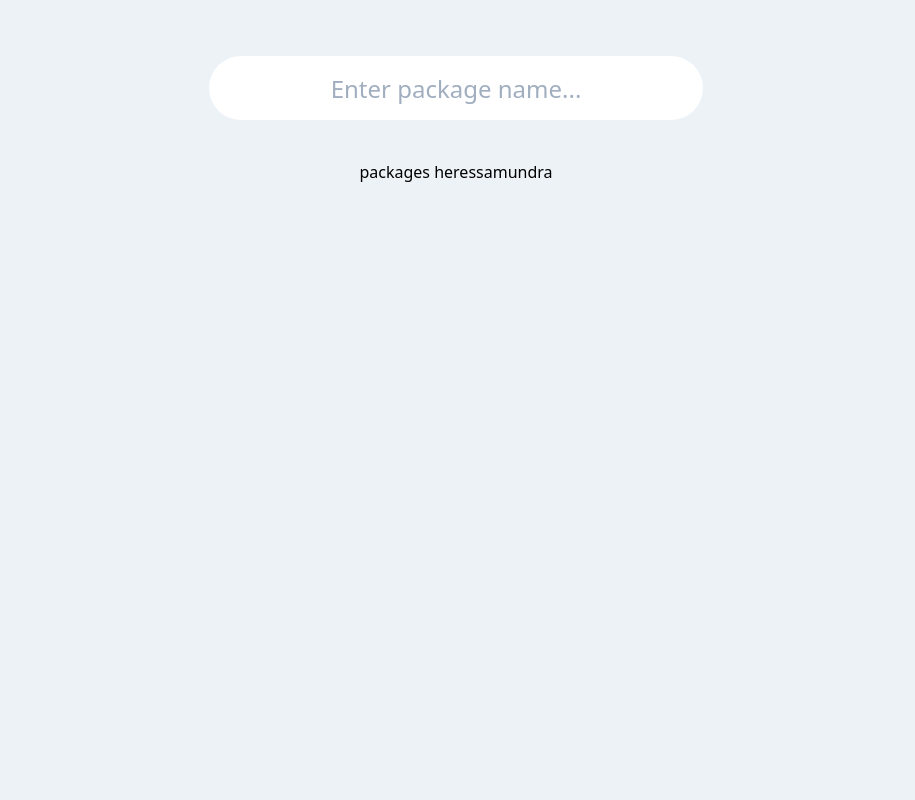
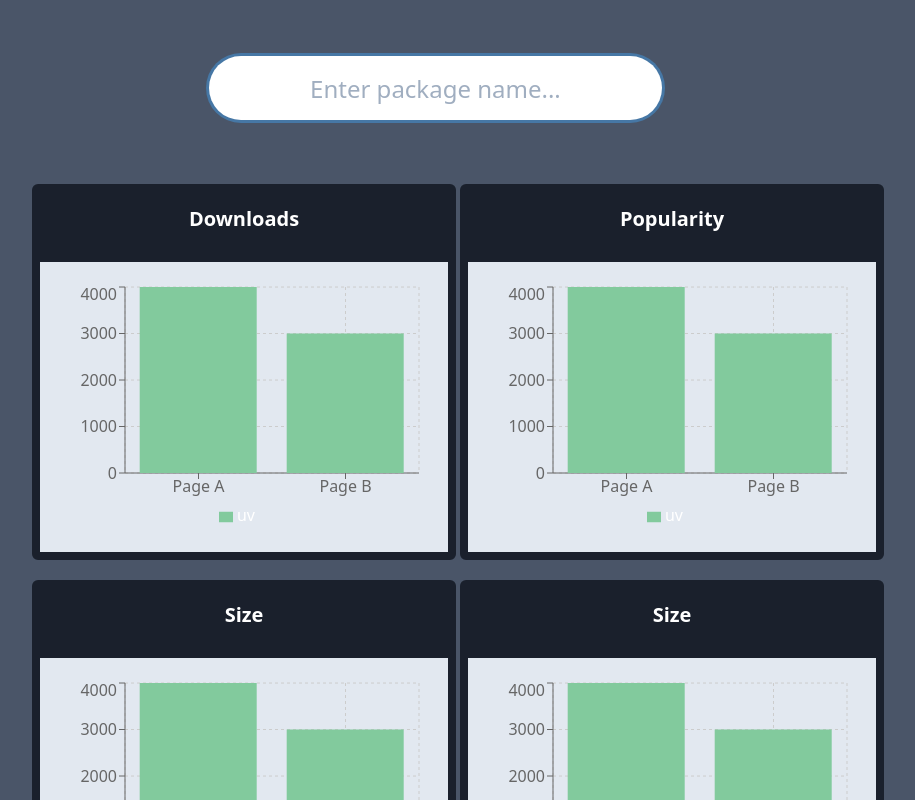
Before and after one commit to samundrak/nicepkg, a React (Create React App) app: page / in a window 1280 px wide. Shown: the top 800 px of the page, without its empty margins (184-1099 px from the left). Built offline with nearby package versions, Linux system fonts and the light colour scheme.

Commit message:
fix: layout and chart addition fix: fetch package on selection

```diff
--- a/package.json
+++ b/package.json
@@ -44,6 +44,7 @@
   },
   "devDependencies": {
     "@types/react": "^16.9.51",
-    "@types/react-dom": "^16.9.8"
+    "@types/react-dom": "^16.9.8",
+    "@types/recharts": "^1.8.16"
   }
 }
--- a/public/index.html
+++ b/public/index.html
@@ -24,7 +24,7 @@
       work correctly both with client-side routing and a non-root public URL.
       Learn how to configure a non-root public URL by running `npm run build`.
     -->
-    <title>React App</title>
+    <title>Nice Package</title>
   </head>
   <body>
     <noscript>You need to enable JavaScript to run this app.</noscript>
--- a/src/App.tsx
+++ b/src/App.tsx
@@ -1,19 +1,34 @@
 import React, { useContext } from "react";
 import "./css/app.css";
-import SearchBox from "./components/SearchBox";
+import SearchBox, { IMiniPackageInfo } from "./components/SearchBox";
 import { PackageContext } from "./providers/PackageProvider";
+import PackageBox from "./components/PackageBox";
+import { PACKAGE_INFO } from "./consts/api";
+import { IPackage } from "./interfaces/IPackage";
+import { addPackage } from "./providers/PackageProvider/action-creator";
 
 function App() {
   const packageState = useContext(PackageContext);
 
+  const handlePackageAddition = React.useCallback(
+    async (packageInfo: IMiniPackageInfo) => {
+      const data = (await fetch(
+        `${PACKAGE_INFO}${packageInfo.name}`
+      ).then((response) => response.json())) as { collected: IPackage };
+      packageState.dispatch?.(addPackage(data.collected));
+    },
+    []
+  );
   return (
-    <div className="flex flex-col bg-gray-200 justify-center h-screen items-center">
-      <div className="min-w-full p-12 flex-initial">
-        <SearchBox />
+    <div className="min-h-screen flex flex-col bg-gray-700 justify-start h-auto items-center">
+      <div className="min-w-full p-12 ">
+        <SearchBox onAdd={handlePackageAddition} />
       </div>
-      <div className="flex-auto">
-        packages heres
-        {packageState.state?.name}
+      <div className="min-w-full p-1 flex justify-center flex-wrap">
+        <PackageBox title="Downloads" />
+        <PackageBox title="Popularity" />
+        <PackageBox title="Size" />
+        <PackageBox title="Size" />
       </div>
     </div>
   );
--- a/src/components/PackageBox/index.tsx
+++ b/src/components/PackageBox/index.tsx
@@ -1,6 +1,71 @@
 import React from "react";
+import {
+  BarChart,
+  CartesianGrid,
+  XAxis,
+  YAxis,
+  Tooltip,
+  Legend,
+  Bar,
+  ResponsiveContainer,
+} from "recharts";
 
-const PackageBox = () => {
-  return <div>I am package</div>;
+interface IProps {
+  title: string;
+}
+const data = [
+  {
+    name: "Page A",
+    uv: 4000,
+  },
+  {
+    name: "Page B",
+    uv: 3000,
+  },
+  // {
+  //   name: "Page C",
+  //   uv: 2000,
+  // },
+  // {
+  //   name: "Page D",
+  //   uv: 2780,
+  // },
+  // {
+  //   name: "Page E",
+  //   uv: 1890,
+  // },
+  // {
+  //   name: "Page F",
+  //   uv: 2390,
+  // },
+  // {
+  //   name: "Page G",
+  //   uv: 3490,
+  // },
+];
+const PackageBox = (props: IProps) => {
+  return (
+    <div className="flex flex-col w-4/12   text-white ml-1 mt-5">
+      <div className="text-xl font-semibold rounded-t-md bg-gray-900 text-center p-5">
+        {props.title}
+      </div>
+      <div
+        className="bg-gray-300 h-auto p-5 rounded-b-md
+      text-center border-gray-900 border-solid border-8"
+      >
+        <ResponsiveContainer width={"99%"} height={250}>
+          <BarChart data={data}>
+            <CartesianGrid strokeDasharray="3 3" />
+            <XAxis dataKey="name" />
+            <YAxis />
+            <Tooltip />
+            <Legend />
+            {/* <Bar dataKey="pv" fill="#8884d8" /> */}
+            <Bar dataKey="uv" fill="#82ca9d" />
+          </BarChart>
+        </ResponsiveContainer>
+      </div>
+    </div>
+  );
 };
 export default PackageBox;
--- a/src/components/SearchBox/index.tsx
+++ b/src/components/SearchBox/index.tsx
@@ -6,7 +6,15 @@ import { NPM_SEARCH } from "../../consts/api";
 import { fetcher } from "../../utils";
 import useKeyBoardEvents, { SpecialKeys } from "../../hooks/useKeyboard";
 
-const SearchBox = () => {
+export interface IMiniPackageInfo {
+  name: string;
+  version?: string;
+}
+interface IProps {
+  onAdd?: (packageInfo: IMiniPackageInfo) => void;
+}
+const SearchBox = (props: IProps) => {
+  const inputRef = React.useRef<HTMLInputElement>(null);
   const [activeListIndex, setActiveListIndex] = React.useState(-1);
   const listRef = React.useRef<HTMLUListElement>(null);
   const [searchTerm, setSearchTerm] = React.useState("");
@@ -15,7 +23,9 @@ const SearchBox = () => {
     debouncedSearchTerm ? `${NPM_SEARCH}${debouncedSearchTerm}&size=5` : null,
     fetcher
   );
-
+  React.useEffect(() => {
+    inputRef.current?.focus();
+  }, []);
   const handleInputChange = React.useCallback(
     (event: SyntheticEvent<HTMLInputElement>) => {
       setSearchTerm(event.currentTarget.value);
@@ -29,13 +39,17 @@ const SearchBox = () => {
   const handlePackageSelection = React.useCallback(
     (item) => {
       return () => {
-        console.log(item);
         //@ts-ignore
         tagInput.addNewTag(item.package.name, item.package.name);
         setSearchTerm("");
+        inputRef.current?.focus();
+        props.onAdd?.({
+          name: item.package.name,
+          version: item.package.version,
+        });
       };
     },
-    [tagInput]
+    [props.onAdd, tagInput]
   );
 
   const handleKeyFlow = React.useCallback(
@@ -103,8 +117,9 @@ const SearchBox = () => {
         </div>
         <div className="w-5/12 h-16">
           <input
+            ref={inputRef}
             className="
-            w-full
+            w-11/12
             h-16
           text-2xl
           text-center
@@ -117,7 +132,7 @@ const SearchBox = () => {
           />
           <ul
             ref={listRef}
-            className="absolute rounded-md mt-1 w-5/12 bg-white shadow-xl"
+            className="absolute rounded-md mt-1 w-5/12 bg-white shadow-xl z-50"
           >
             {(data?.results || []).map(
               (item: { package: Record<string, any> }, index: number) => (
--- a/src/consts/api/index.ts
+++ b/src/consts/api/index.ts
@@ -1 +1,2 @@
-export const NPM_SEARCH = `https://api.npms.io/v2/search?q=`;
+export const NPM_SEARCH = "https://api.npms.io/v2/search?q=";
+export const PACKAGE_INFO = "https://api.npms.io/v2/package/";
--- a/src/providers/PackageProvider/action-creator.ts
+++ b/src/providers/PackageProvider/action-creator.ts
@@ -1 +1,19 @@
-export function addPackage() {}
+import { IPackage } from "../../interfaces/IPackage";
+
+export const ADD_NEW_PACKAGE = "ADD_NEW_PACKAGE";
+export const DELETE_PACKAGE = "DELETE_PACKAGE";
+
+export function addPackage(packageInfo: IPackage) {
+  return {
+    type: ADD_NEW_PACKAGE,
+    payload: packageInfo,
+  };
+}
+export function deletePackage(packageId: string) {
+  return {
+    type: DELETE_PACKAGE,
+    payload: {
+      id: packageId,
+    },
+  };
+}
--- a/src/providers/PackageProvider/actions.ts
+++ b/src/providers/PackageProvider/actions.ts
@@ -1,25 +1,29 @@
 import produce from "immer";
 import { IPackage } from "../../interfaces/IPackage";
+import { ADD_NEW_PACKAGE } from "./action-creator";
 
 export interface IPackageState {
-  name: string;
   packages: IPackage[];
 }
 
 export const stateFactory = (): IPackageState => ({
-  name: "samundra",
   packages: [],
 });
 
 export default function (
   state: IPackageState,
   action?: {
+    type: string;
     payload: {
       [key: string]: any;
     };
   }
 ): IPackageState {
   return produce(state, (draft) => {
+    switch (action?.type) {
+      case ADD_NEW_PACKAGE:
+        state.packages.push(action.payload as IPackage);
+    }
     return draft;
   });
 }
--- a/src/providers/PackageProvider/index.tsx
+++ b/src/providers/PackageProvider/index.tsx
@@ -1,12 +1,10 @@
 import React, { useReducer, Dispatch } from "react";
 import actions, { IPackageState, stateFactory } from "./actions";
 
-export const PackageContext = React.createContext<
-  Partial<{
-    state: IPackageState;
-    dispatch: React.DispatchWithoutAction;
-  }>
->({}!);
+export const PackageContext = React.createContext<{
+  state: IPackageState;
+  dispatch: ({}: any) => any;
+}>(null!);
 
 const PackageProvider: React.FC<{}> = ({ children }) => {
   const [state, dispatch] = useReducer(actions, stateFactory());
```
Also changed, not shown: src/interfaces/IGithub.ts (added, +32 -0 lines), src/interfaces/IPackage.ts (+29 -15 lines), 2 other files (tests, documents, lock files or other folders).
